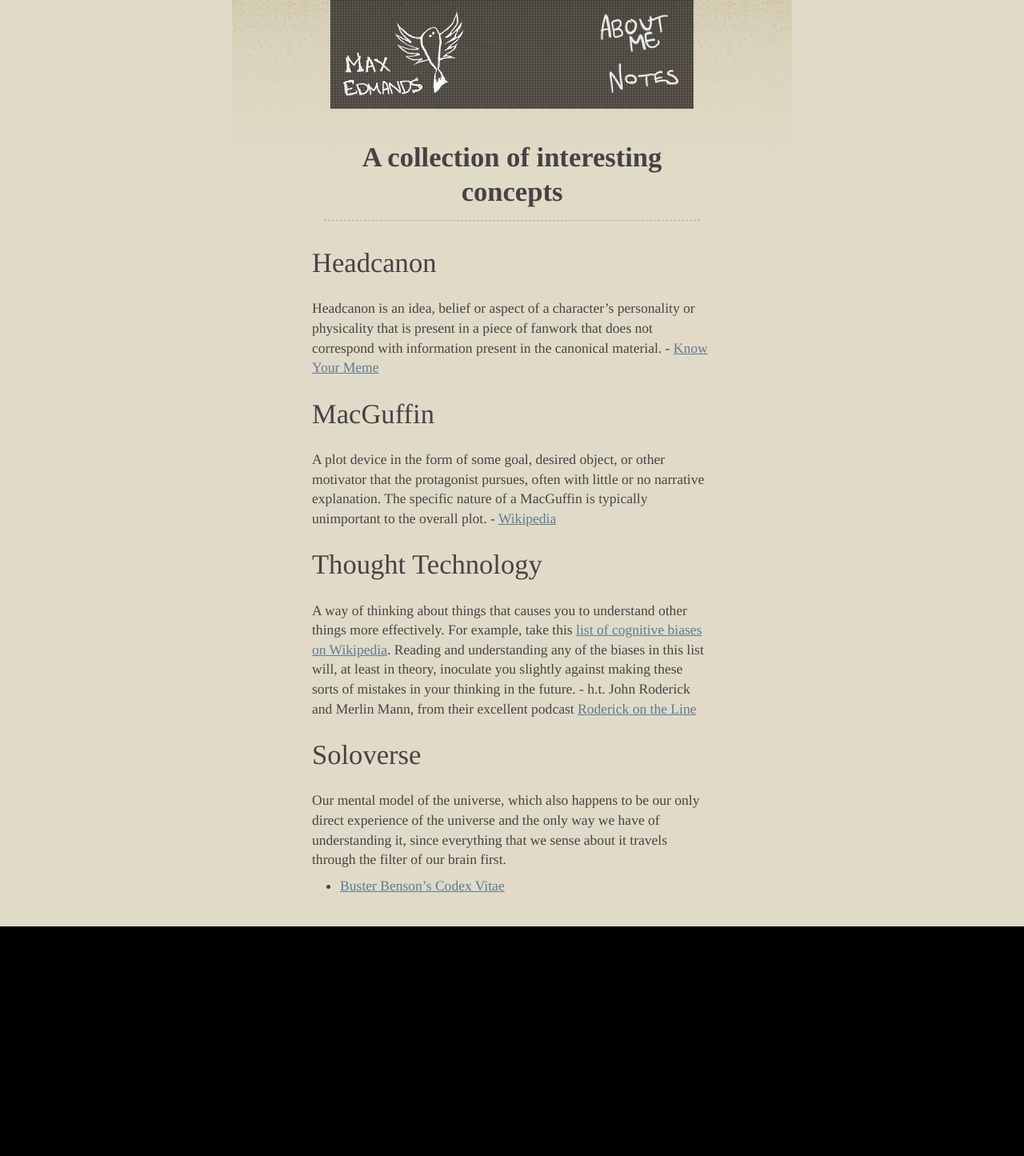
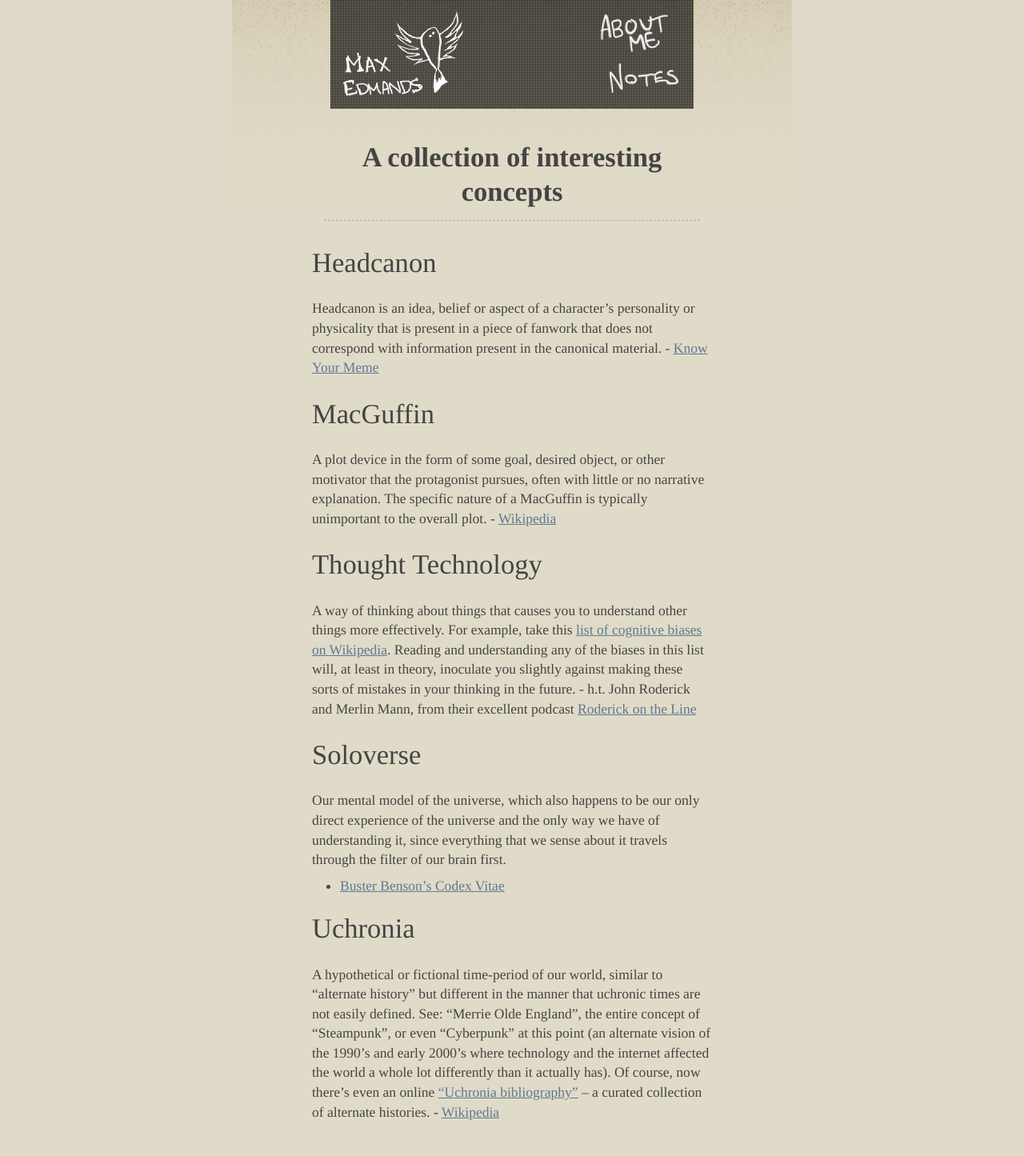
Before and after one commit to hazeledmands/demands.github.io, a Jekyll site: the page built from _posts/2014-07-20-interesting-concepts.md, in a window 1280 px wide. Shown: the whole page at 80% size. Built offline with Jekyll 4.4.1, drawn with Linux system fonts in a browser that asks for light colours; before the commit the page ends 1158 px from its top, so only the background shows below that.

Commit message:
Add uchronia to the list of interesting concepts

```diff
--- a/_posts/2014-07-20-interesting-concepts.md
+++ b/_posts/2014-07-20-interesting-concepts.md
@@ -32,3 +32,13 @@ experience of the universe and the only way we have of understanding it, since
 everything that we sense about it travels through the filter of our brain first.
 - [Buster Benson's *Codex
   Vitae*](https://github.com/busterbenson/public/blob/master/Codex.md#soloverse)
+
+## Uchronia
+A hypothetical or fictional time-period of our world, similar to "alternate
+history" but different in the manner that uchronic times are not easily defined.
+See: "Merrie Olde England", the entire concept of "Steampunk", or even
+"Cyberpunk" at this point (an alternate vision of the 1990's and early 2000's
+where technology and the internet affected the world a whole lot differently
+than it actually has). Of course, now there's even an online ["Uchronia
+bibliography"](http://www.uchronia.net/) -- a curated collection of alternate
+histories. - [Wikipedia](http://en.wikipedia.org/wiki/Uchronia)
```
